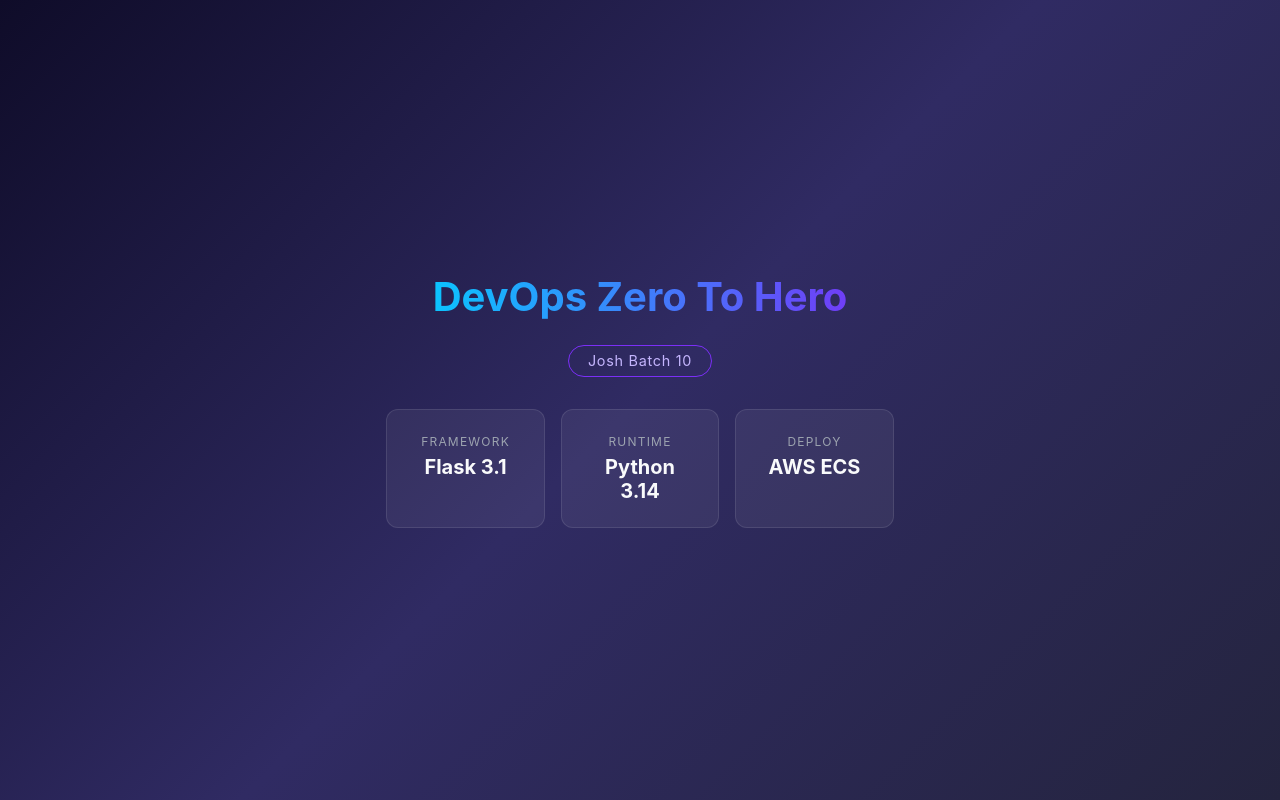
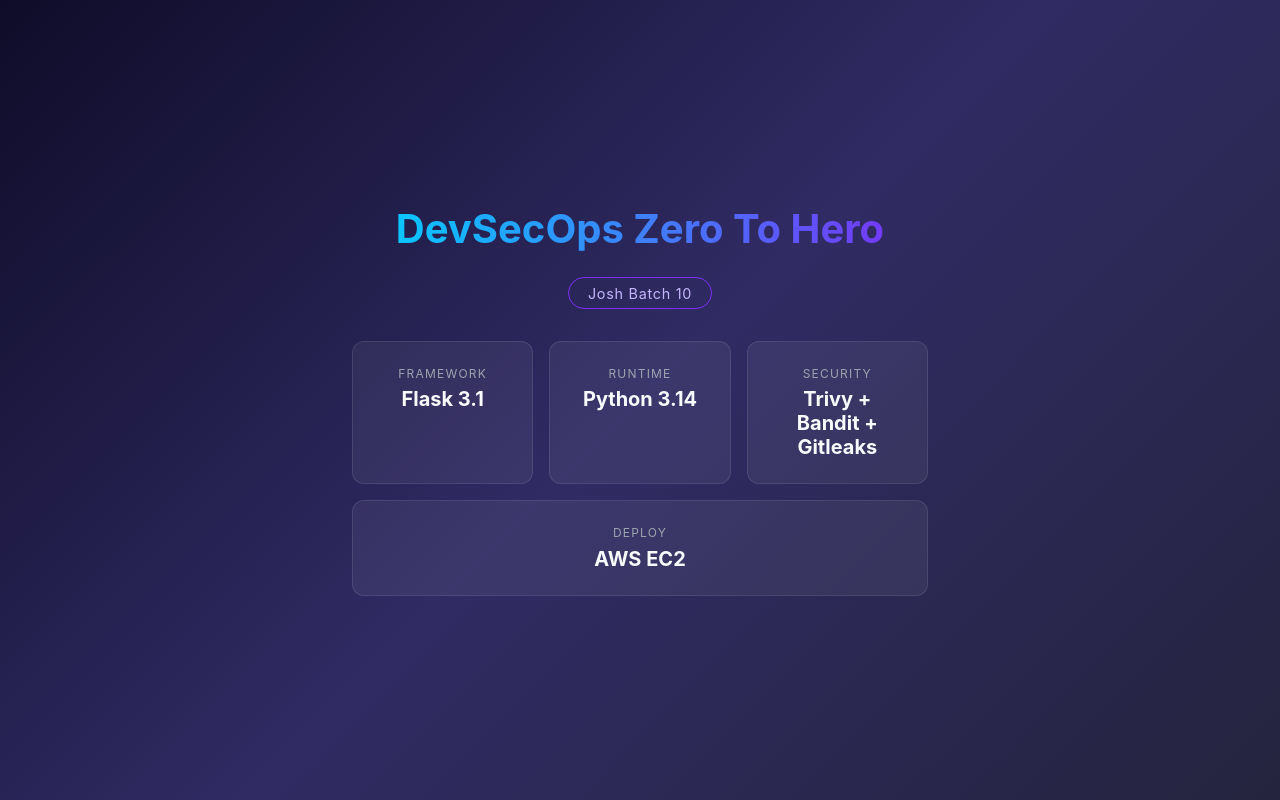
Before and after one commit to Aditya09-cse/github-actions-practice, a plain HTML site: page templates/index.html in a window 1280 px wide. Drawn offline with Linux system fonts and the light colour scheme.

Commit message:
update index.html for devsecops with security

```diff
--- a/templates/index.html
+++ b/templates/index.html
@@ -3,7 +3,7 @@
 <head>
     <meta charset="UTF-8">
     <meta name="viewport" content="width=device-width, initial-scale=1.0">
-    <title>DevOps Zero To Hero</title>
+    <title>DevSecOps Zero To Hero</title>
     <style>
         * { margin: 0; padding: 0; box-sizing: border-box; }
         body {
@@ -67,7 +67,7 @@
 </head>
 <body>
     <div class="container">
-        <h1>DevOps Zero To Hero</h1>
+        <h1>DevSecOps Zero To Hero</h1>
         <div class="badge">Josh Batch 10</div>
         <div class="cards">
             <div class="card">
@@ -79,8 +79,12 @@
                 <strong>Python 3.14</strong>
             </div>
             <div class="card">
+                <span>Security</span>
+                <strong>Trivy + Bandit + Gitleaks</strong>
+            </div>
+            <div class="card">
                 <span>Deploy</span>
-                <strong>AWS ECS</strong>
+                <strong>AWS EC2</strong>
             </div>
         </div>
     </div>
```
